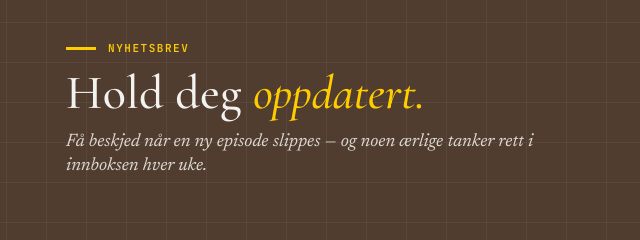
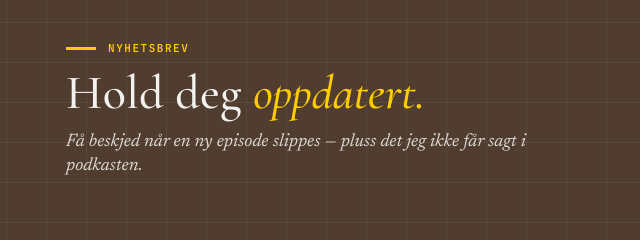
Before and after one commit to hegechristine/podcast, a plain HTML site: page index.html in a window 1280 px wide. Shown: the part 3000-3240 px from the top of the page, 34-674 px from the left. Drawn offline with nearby package versions, Linux system fonts and the light colour scheme; a script that the page names is missing.

Commit message:
Newsletter-tekst: bytt 'ærlige tanker' til bonus-vinkel
'Få beskjed når en ny episode slippes — pluss det jeg ikke får sagt
i podkasten.' Spiller på at e-postlistemedlemmer får eksklusivt
innhold som ikke kommer på podkasten.

Co-Authored-By: Claude Opus 4.7 (1M context) <noreply@anthropic.com>

```diff
--- a/index.html
+++ b/index.html
@@ -1714,7 +1714,7 @@
     <div class="newsletter__text">
       <div class="newsletter__eyebrow">Nyhetsbrev</div>
       <h2 class="newsletter__h">Hold deg <em>oppdatert.</em></h2>
-      <p class="newsletter__p">Få beskjed når en ny episode slippes — og noen ærlige tanker rett i innboksen hver uke.</p>
+      <p class="newsletter__p">Få beskjed når en ny episode slippes — pluss det jeg ikke får sagt i podkasten.</p>
     </div>
 
     <div class="newsletter__form-wrap" id="podcast-newsletter-wrap">
```
